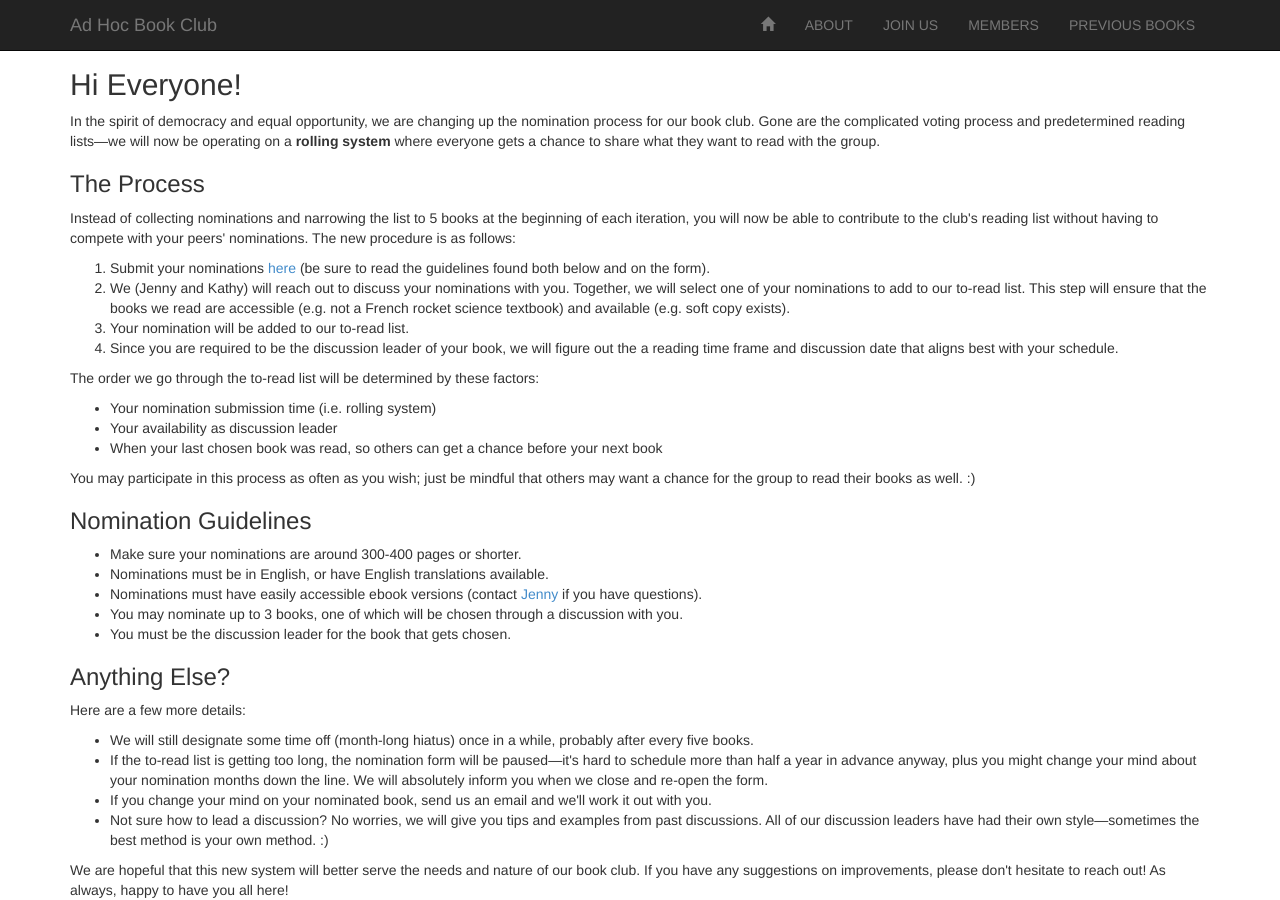
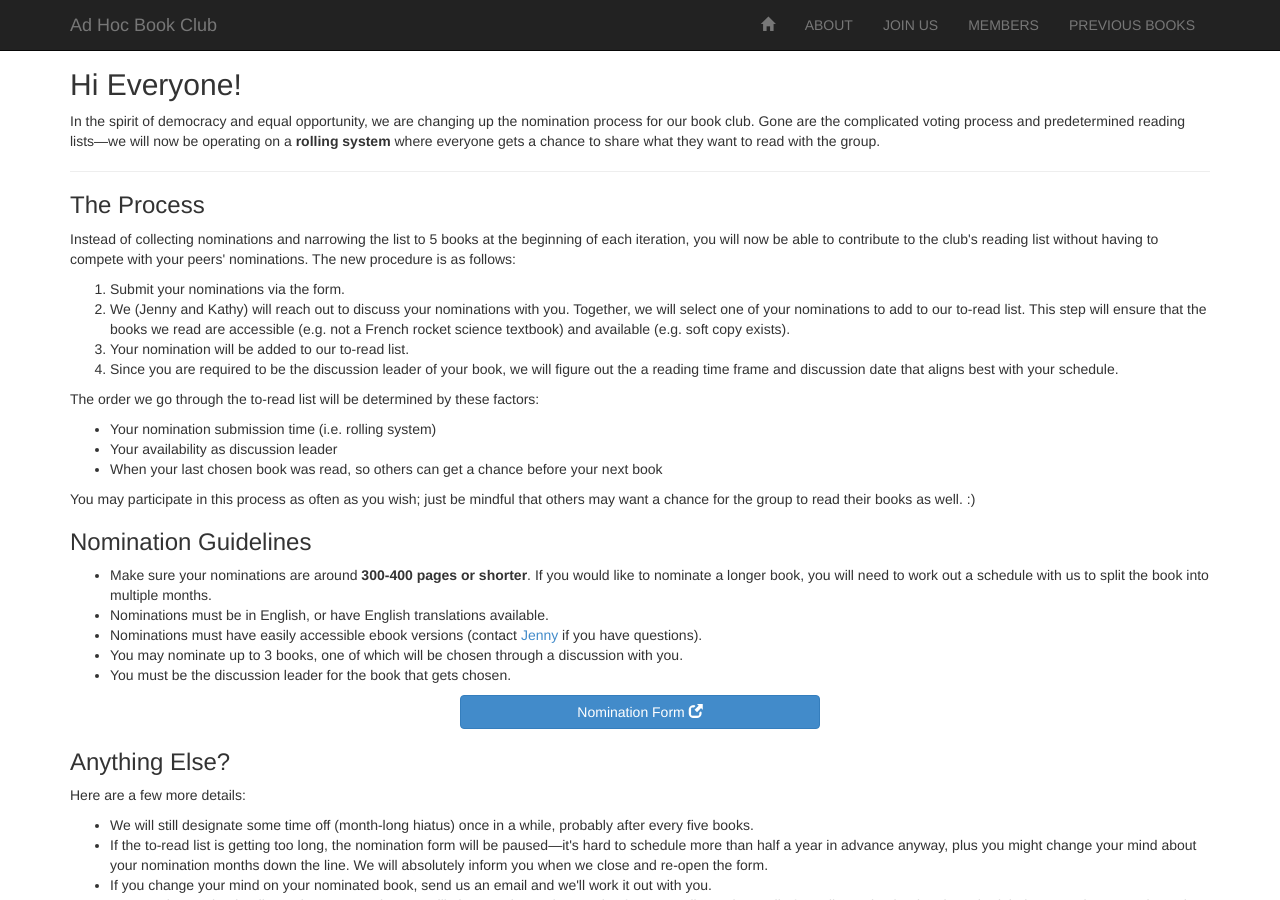
Before and after one commit to adhocbookclub/adhocbookclub.github.io, a Jekyll site: the page built from index.html, in a window 1280 px wide and 900 px high, scrolled down 302 px. Built offline with Jekyll 4.4.1, drawn with Linux system fonts in a browser that asks for light colours; nearby versions of some CDN libraries; Markdown is read by kramdown in place of the engine named in the settings.

Commit message:
update nomination process info

```diff
--- a/index.html
+++ b/index.html
@@ -16,11 +16,13 @@ title: Home
 
   <p>In the spirit of democracy and equal opportunity, we are changing up the nomination process for our book club. Gone are the complicated voting process and predetermined reading lists&mdash;we will now be operating on a <strong>rolling system</strong> where everyone gets a chance to share what they want to read with the group.</p>
 
+  <hr>
+
   <h3>The Process</h3>
   <p>Instead of collecting nominations and narrowing the list to 5 books at the beginning of each iteration, you will now be able to contribute to the club's reading list without having to compete with your peers' nominations. The new procedure is as follows:</p>
 
   <ol>
-    <li>Submit your nominations <a href="http://bit.ly/24Kpd2V" target="_blank">here</a> (be sure to read the guidelines found both below and on the form).</li>
+    <li>Submit your nominations via the form.</li>
     <li>We (Jenny and Kathy) will reach out to discuss your nominations with you. Together, we will select one of your nominations to add to our to-read list. This step will ensure that the books we read are accessible (e.g. not a French rocket science textbook) and available (e.g. soft copy exists).</li>
     <li>Your nomination will be added to our to-read list.</li>
     <li>Since you are required to be the discussion leader of your book, we will figure out the a reading time frame and discussion date that aligns best with your schedule.</li>
@@ -37,12 +39,18 @@ title: Home
 
   <h3>Nomination Guidelines</h3>
   <ul>
-    <li>Make sure your nominations are around 300-400 pages or shorter.</li>
+    <li>Make sure your nominations are around <strong>300-400 pages or shorter</strong>. If you would like to nominate a longer book, you will need to work out a schedule with us to split the book into multiple months.</li>
     <li>Nominations must be in English, or have English translations available.</li>
     <li>Nominations must have easily accessible ebook versions (contact <a href="mailto:mlle.secretaire@gmail.com">Jenny</a> if you have questions).</li>
     <li>You may nominate up to 3 books, one of which will be chosen through a discussion with you.</li>
     <li>You must be the discussion leader for the book that gets chosen.</li>
   </ul>
+
+  <div class="row"><div class="col-md-4 col-md-offset-4">
+    <a class="text-center" href="http://bit.ly/24Kpd2V" target="_blank">
+      <button type="button" class="btn btn-primary btn-block">Nomination Form <span class="glyphicon glyphicon-new-window"></span></button>
+    </a>
+  </div></div>
 
   <h3>Anything Else?</h3>
   <p>Here are a few more details:</p>
@@ -53,6 +61,8 @@ title: Home
     <li>Not sure how to lead a discussion? No worries, we will give you tips and examples from past discussions. All of our discussion leaders have had their own style&mdash;sometimes the best method is your own method. :)</li>
   </ul>
 
+  <hr>
+
   <p>We are hopeful that this new system will better serve the needs and nature of our book club. If you have any suggestions on improvements, please don't hesitate to reach out! As always, happy to have you all here!</p>
 
   <p>Your book club co-leads,</p>
```
